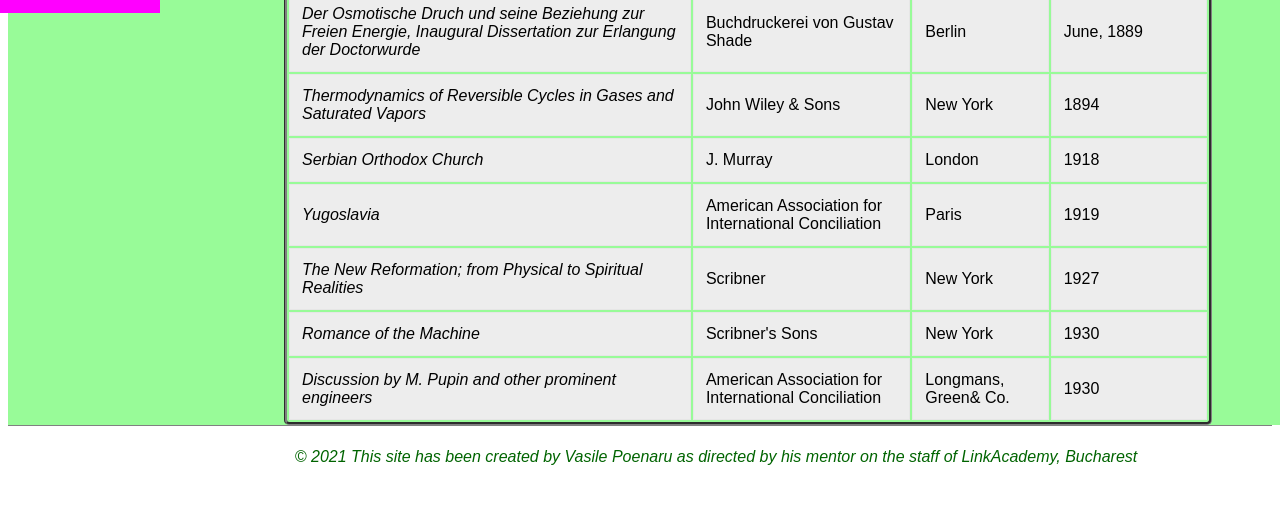
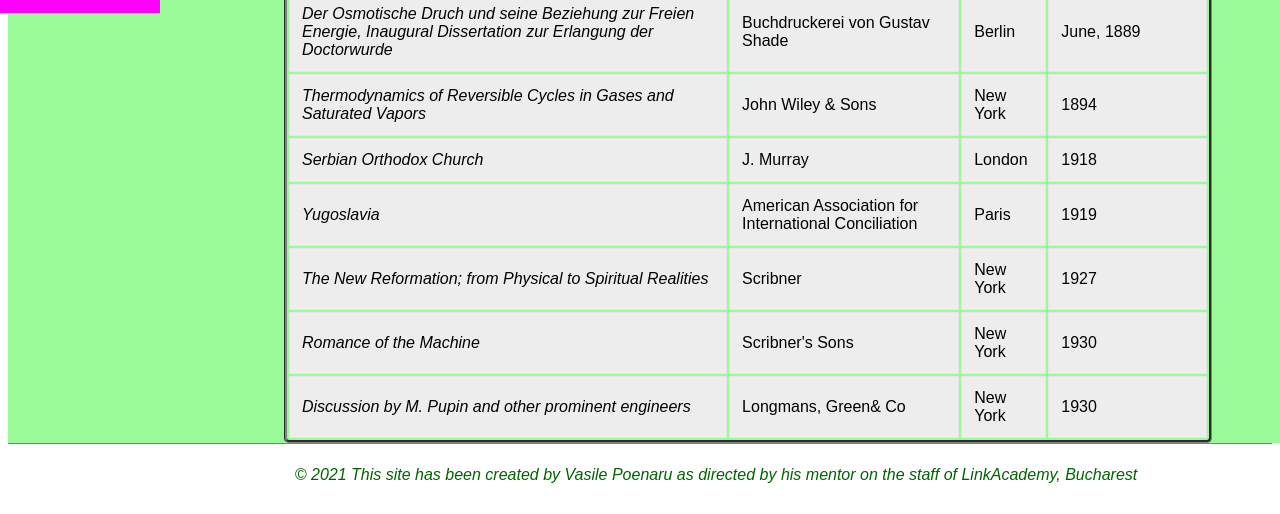
Before and after one commit to VasilePoenaru/Assignment3_Enhanced-HTML-minisite, a plain HTML site: page literary-work.html in a window 1280 px wide. Shown: the part 339-853 px from the top of the page. Drawn offline with Linux system fonts and the light colour scheme.

Commit message:
Update literary-work.html

```diff
--- a/literary-work.html
+++ b/literary-work.html
@@ -71,8 +71,8 @@ Life and Education</a></li>
 <td>1930</td>
 <tr class="books">
 <td class="title">Discussion by M. Pupin and other prominent engineers</td>
-<td>American Association for International Conciliation</td>
-<td>Longmans, Green& Co.</td>
+<td>Longmans, Green& Co</td>
+<td>New York</td>
 <td>1930</td>
 </tr>
 </tbody>
```
